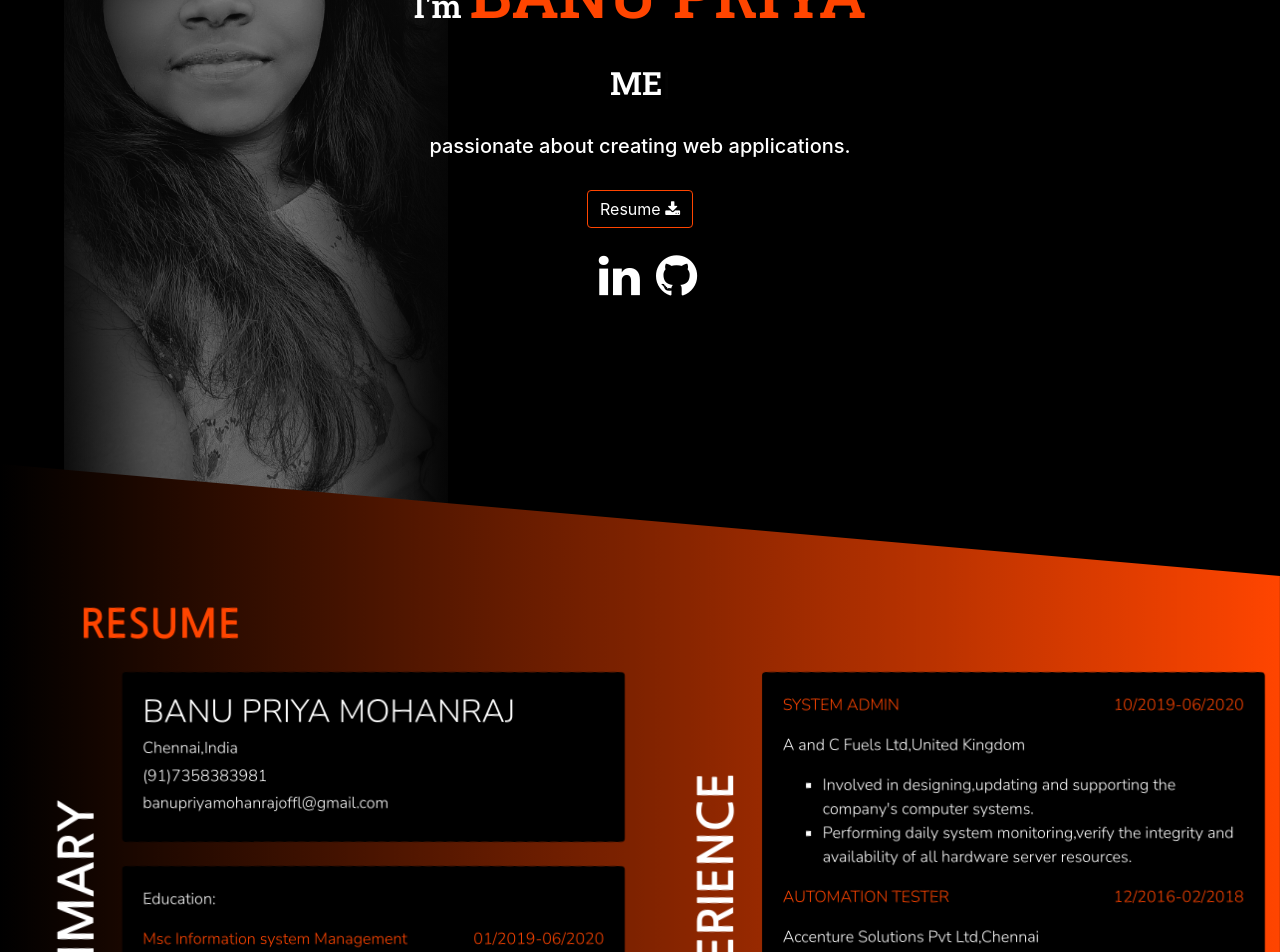
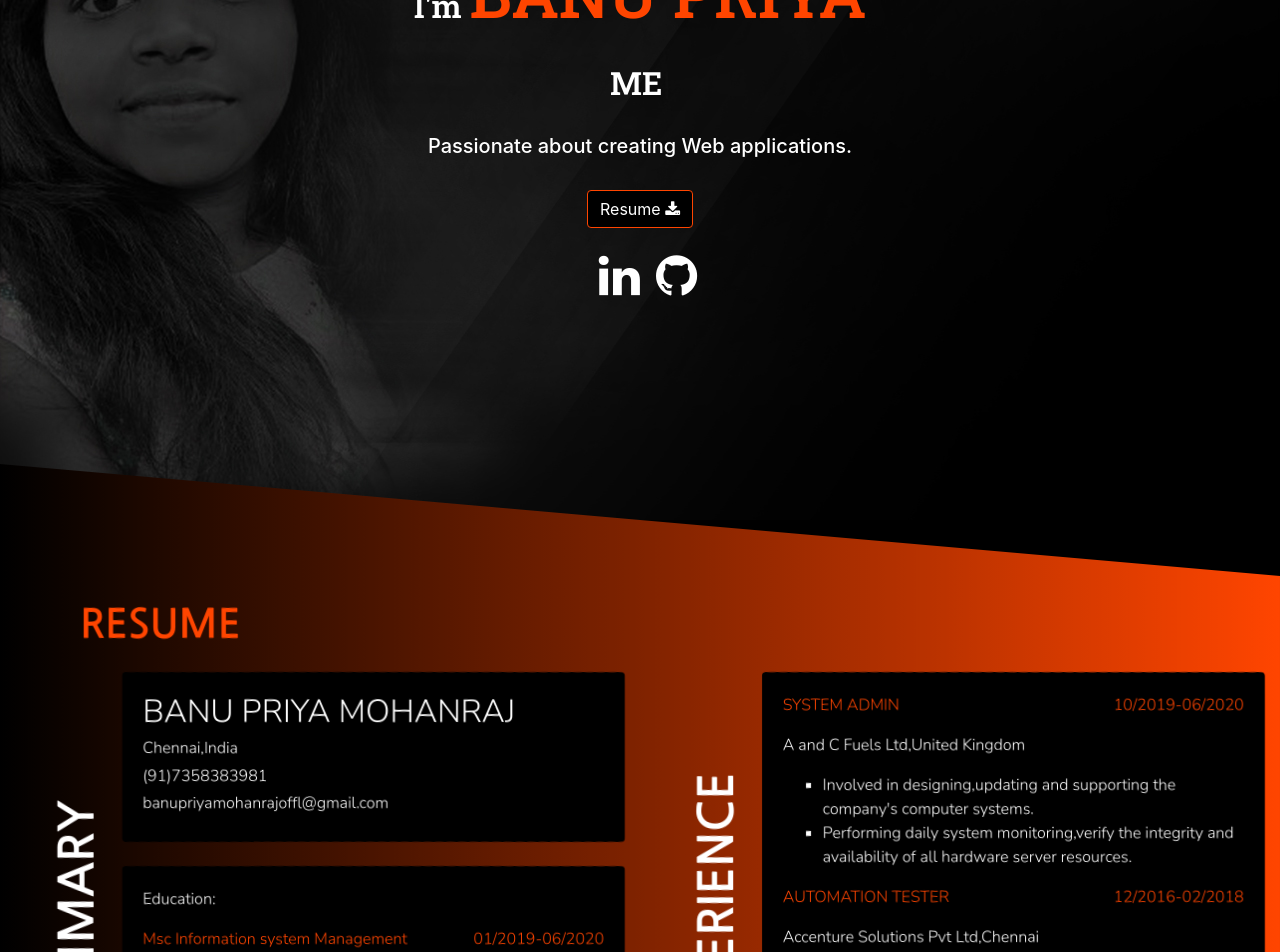
Before and after one commit to banupriyamohanraj/portfolioResume, a React (Create React App) app: page / in a window 1280 px wide. Shown: the part 280-1232 px from the top of the page. Built offline with nearby package versions, Linux system fonts and the light colour scheme; a web font is replaced by a local one.

Commit message:
changes made in profile component

```diff
--- a/src/Components/Profile/Profile.css
+++ b/src/Components/Profile/Profile.css
@@ -9,20 +9,21 @@
   color: white;
   display: flexbox;
   /* position: fixed; */
-  background-size: 30%;
-  background-position-x: 4rem;
-  background-attachment: fixed;
+  background-size: 100%;
+  /* background-position-x: 4rem; */
+  /* background-attachment: fixed; */
   background-repeat: no-repeat;
+  background-image: url("../Image/Updated\ Background.jpg");
   /* -webkit-background-size: cover;
   -moz-background-size: cover;
   -o-background-size: cover; */
   /* transform: perspective(1000px) rotateY(-5deg); */
   /* transform: rotateY(360deg); */
 
-  background-blend-mode: luminosity;
-  box-shadow: 0 0 8px 8px black inset;
-  background-image: linear-gradient(rgba(17, 16, 16, 0.527), rgba(7, 7, 7, 0.5)),
-    url("../Image/pic.jpeg");
+  /* background-blend-mode: luminosity;
+  box-shadow: 0 0 8px 8px black inset; */
+  /* background-image: linear-gradient(rgba(17, 16, 16, 0.527), rgba(7, 7, 7, 0.5)),
+    url("../Image/Background.jpg"); */
   /* filter: blur(2px);
   -webkit-filter: blur(2px); */
 }
--- a/src/Components/Profile/Profile.js
+++ b/src/Components/Profile/Profile.js
@@ -22,14 +22,14 @@ function Profile() {
       <h4>
       <Typewriter
   options={{
-    strings: ['Full stack developer', 'MERN stack developer','Web developer','Photographer'],
+    strings: ['Full Stack Developer', 'MERN Stack Developer','Web Developer','Photographer'],
     autoStart: true,
     loop: true,
   }}
 />
       </h4>
       <br/>
-      <h5 >passionate about creating web applications.
+      <h5 >Passionate about creating Web applications.
       {/* {
               transitions(({ opacity }, item) =>
                 item ? (<animated.div
--- a/src/Components/Resume/Resume.css
+++ b/src/Components/Resume/Resume.css
@@ -6,7 +6,7 @@
   transform: skewY(5deg);
   min-height: 1000px;
   /* width: 50rem; */
-  background-color: black;
+  background-color: orangered !important;
   color: white;
   margin: 0 !important;
 }
```
Also changed, not shown: src/Components/Image/Background.jpg (added), src/Components/Image/Updated Background.jpg (added).
